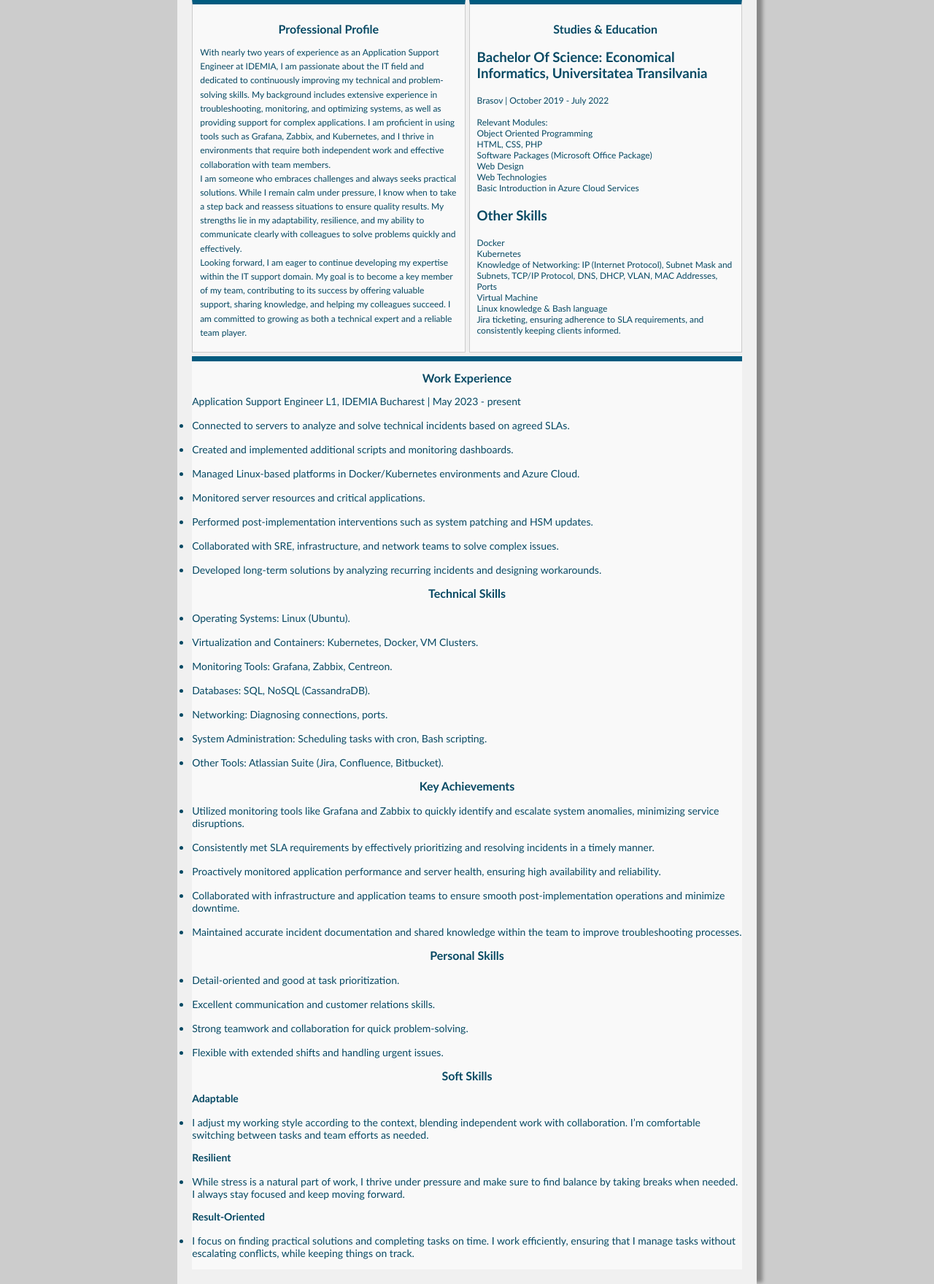
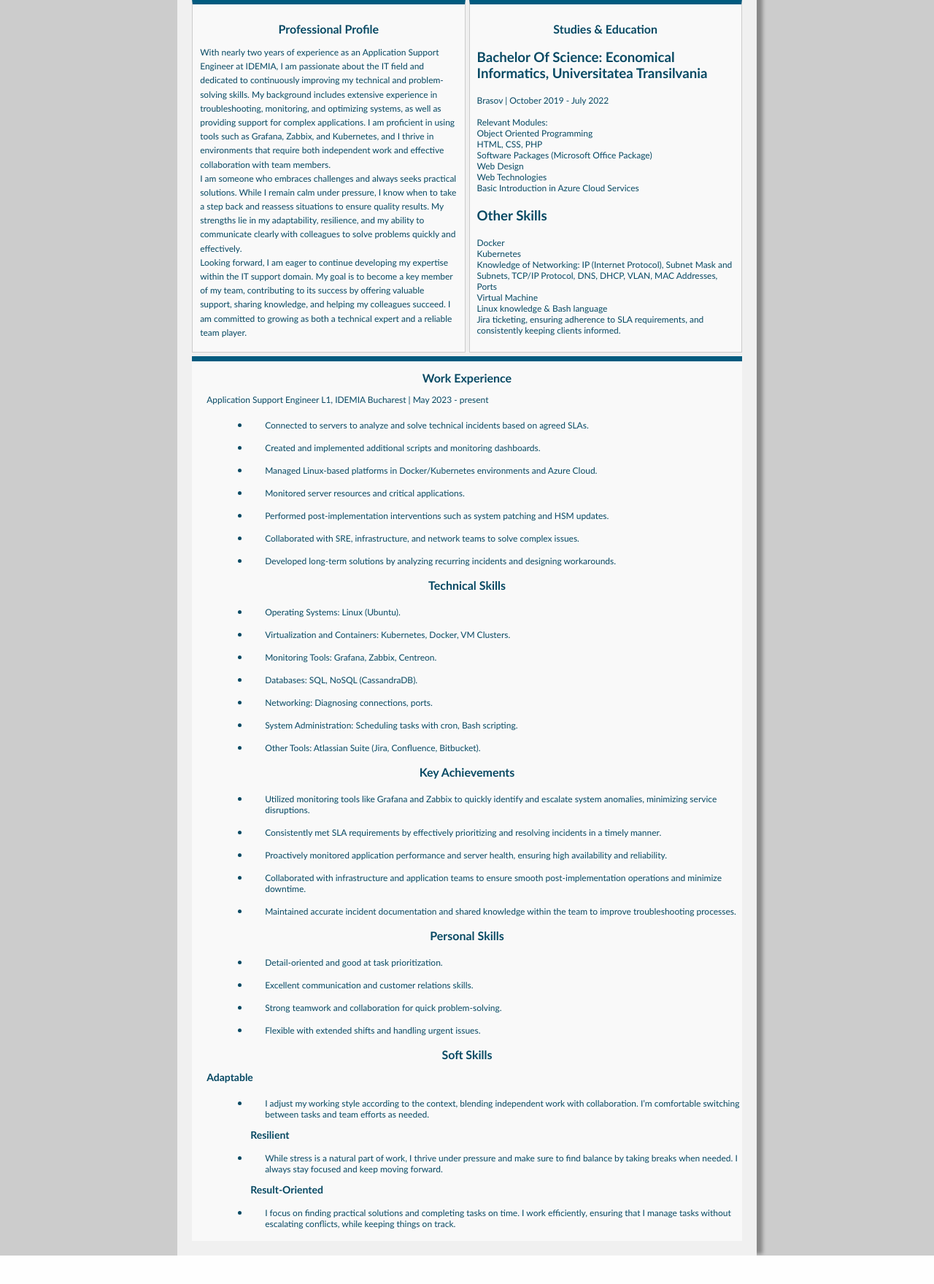
Before and after one commit to adrianmihai98/adrianmihai98.github.io, a PHP site: page / in a window 1280 px wide. Shown: the part 144-1903 px from the top of the page at 73% size. After the commit the page ends 1864 px from the top, so only its background shows below. Run offline with PHP 8.4, Linux system fonts and the light colour scheme.

Commit message:
workexperience margin-left

```diff
--- a/style.css
+++ b/style.css
@@ -176,15 +176,9 @@
     width: 100%; /* Acest div va ocupa întreaga lățime disponibilă */
     background-color: #f9f9f9;
 }
-  .workexperience {
-    p {
-      font-size: 14px;
-    }
-    ul {
-      margin: 2px 0;
-      padding: 0;
-    }
-  }
+.workexperience *:not(h1) {
+  margin-left: 20px; /* Mută toate elementele interne cu 20px la stânga, cu excepția <h1> */
+}
 /* Layout-ul principal pentru poza de profil și detalii */
 .profile-container {
   display: flex;
```
